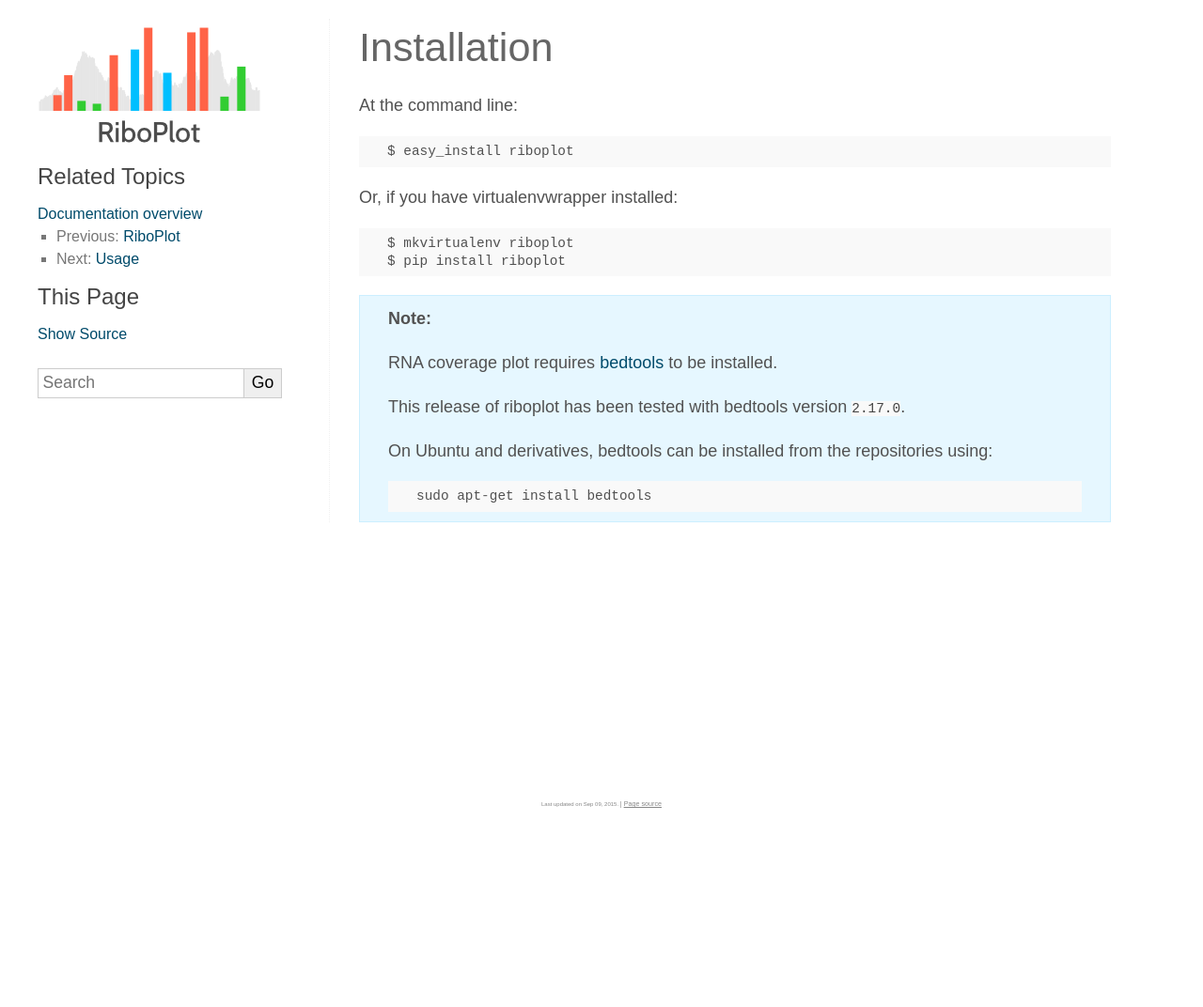
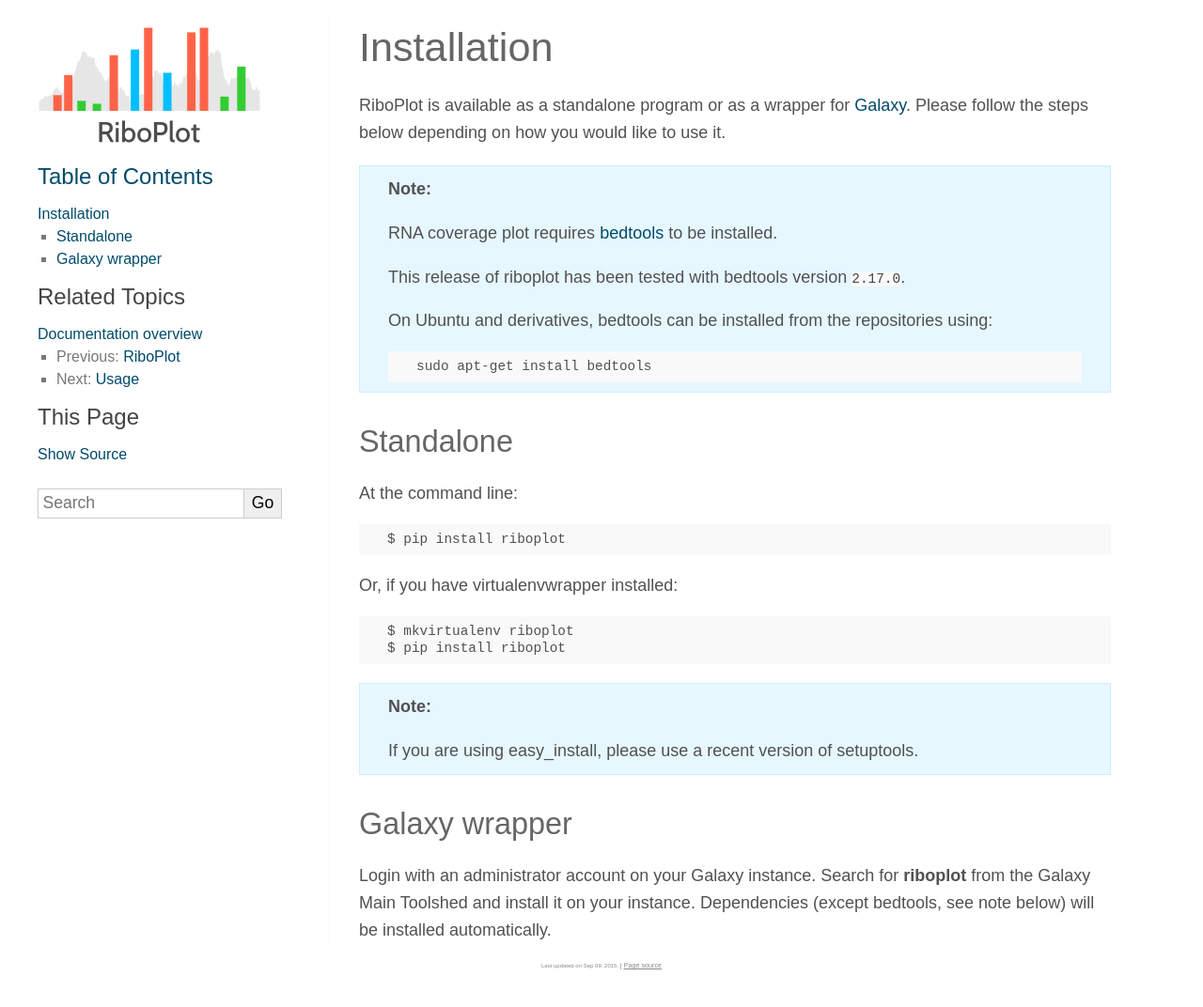
Before and after one commit to vimalkvn/riboplot, a Sphinx documentation site: the page built from docs/installation.rst, in a window 1280 px wide. Shown: the whole page at 94% size. Built offline with Sphinx 7.4.7, drawn with Linux system fonts in a browser that asks for light colours; before the commit the page ends 900 px from its top, so only the background shows below that.

Commit message:
Update documentation
* Prefer pip for installation. easy_install (Ubuntu 14.04) fails when compiling numpy.
* Add notes on installing riboplot on Galaxy.

```diff
--- a/docs/installation.rst
+++ b/docs/installation.rst
@@ -1,14 +1,8 @@
 ============
 Installation
 ============
-At the command line::
-
-    $ easy_install riboplot
-
-Or, if you have virtualenvwrapper installed::
-
-    $ mkvirtualenv riboplot
-    $ pip install riboplot
+RiboPlot is available as a standalone program or as a wrapper for `Galaxy <http://galaxyproject.org>`_.
+Please follow the steps below depending on how you would like to use it.
 
 .. note::
 
@@ -19,3 +13,22 @@ Or, if you have virtualenvwrapper installed::
     On Ubuntu and derivatives, bedtools can be installed from the repositories using::
 
         sudo apt-get install bedtools
+
+Standalone
+----------
+At the command line::
+
+    $ pip install riboplot
+
+Or, if you have virtualenvwrapper installed::
+
+    $ mkvirtualenv riboplot
+    $ pip install riboplot
+
+.. note::
+
+    If you are using easy_install, please use a recent version of setuptools.
+
+Galaxy wrapper
+--------------
+Login with an administrator account on your Galaxy instance. Search for **riboplot** from the Galaxy Main Toolshed and install it on your instance. Dependencies (except bedtools, see note below) will be installed automatically.
```
